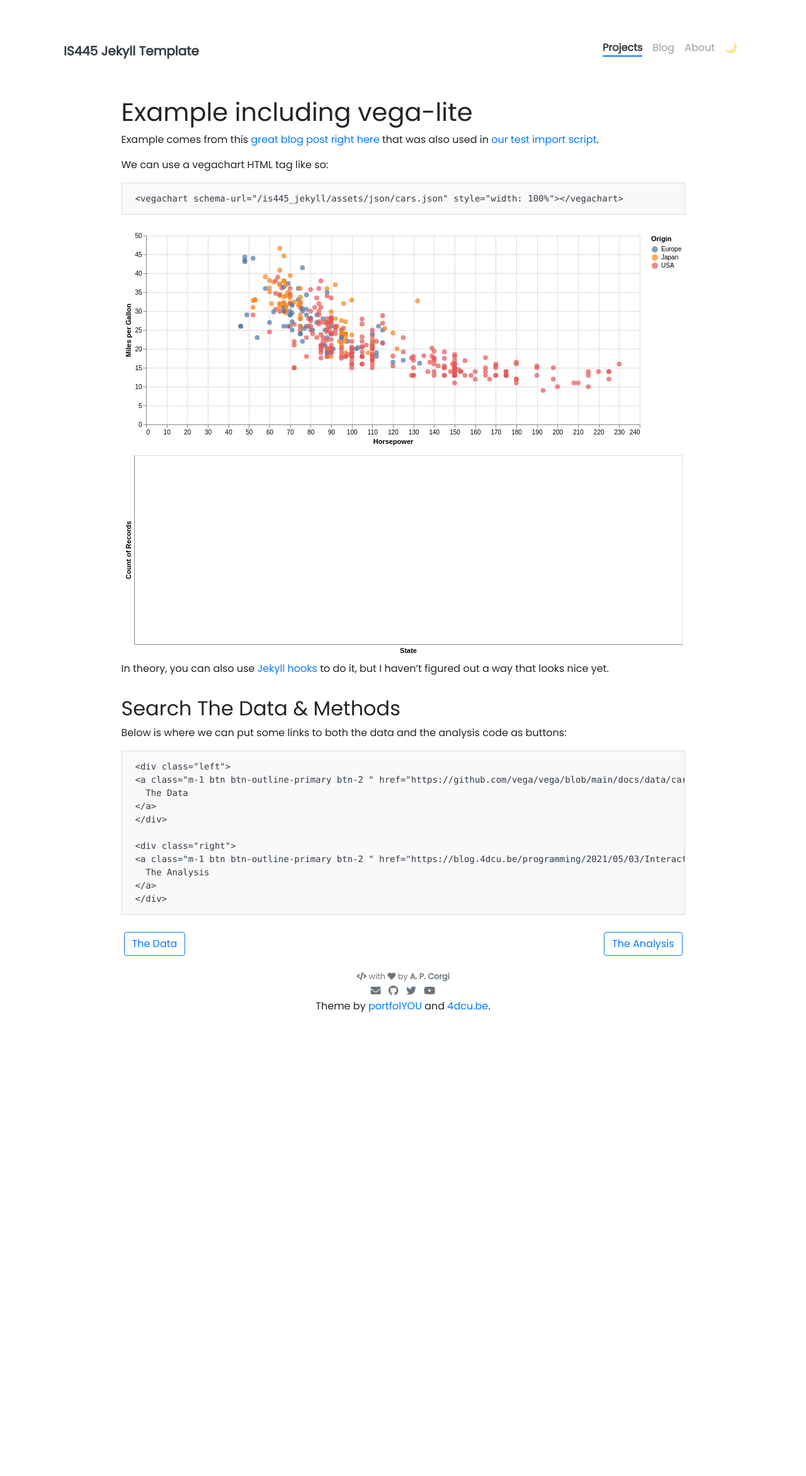
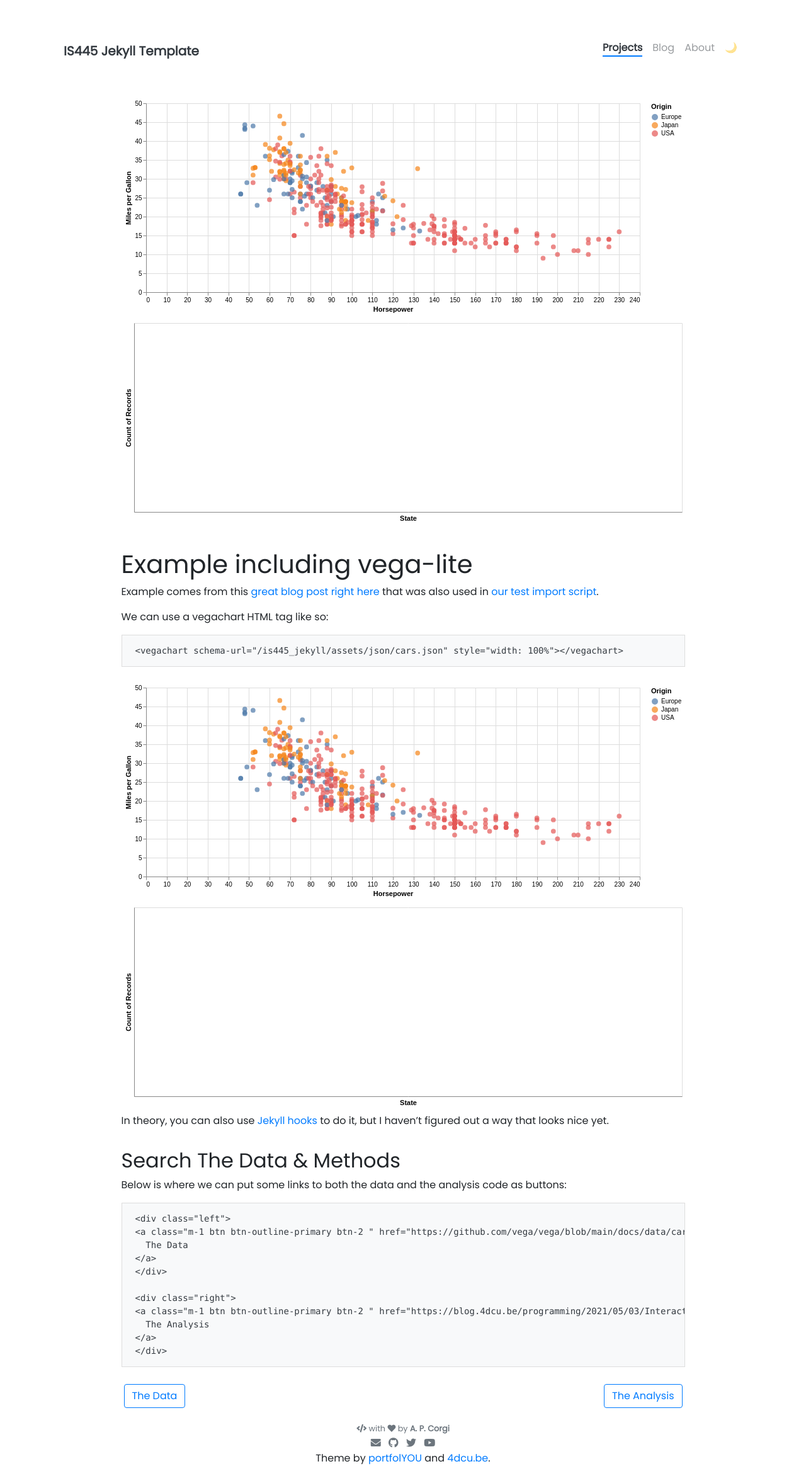
Before and after one commit to TK-Hsiao/is445_jekyll, a Jekyll site: the page built from _projects/a_page.md, in a window 1280 px wide. Shown: the whole page at 63% size. Built offline with Jekyll 4.4.1, drawn with Linux system fonts in a browser that asks for light colours; nearby versions of some CDN libraries; before the commit the page ends 1626 px from its top, so only the background shows below that.

Commit message:
Update a_page.md

```diff
--- a/_projects/a_page.md
+++ b/_projects/a_page.md
@@ -9,7 +9,8 @@ custom_js:
   - vega-embed.min
   - justcharts
 ---
-
+<vegachart schema-url="{{ site.baseurl }}/assets/json/cars.json" style="width: 100%"></vegachart>
+<vegachart schema-url="{{ site.baseurl }}/assets/json/chart1.json" style="width: 100%"></vegachart>
 
 # Example including vega-lite
 
```
